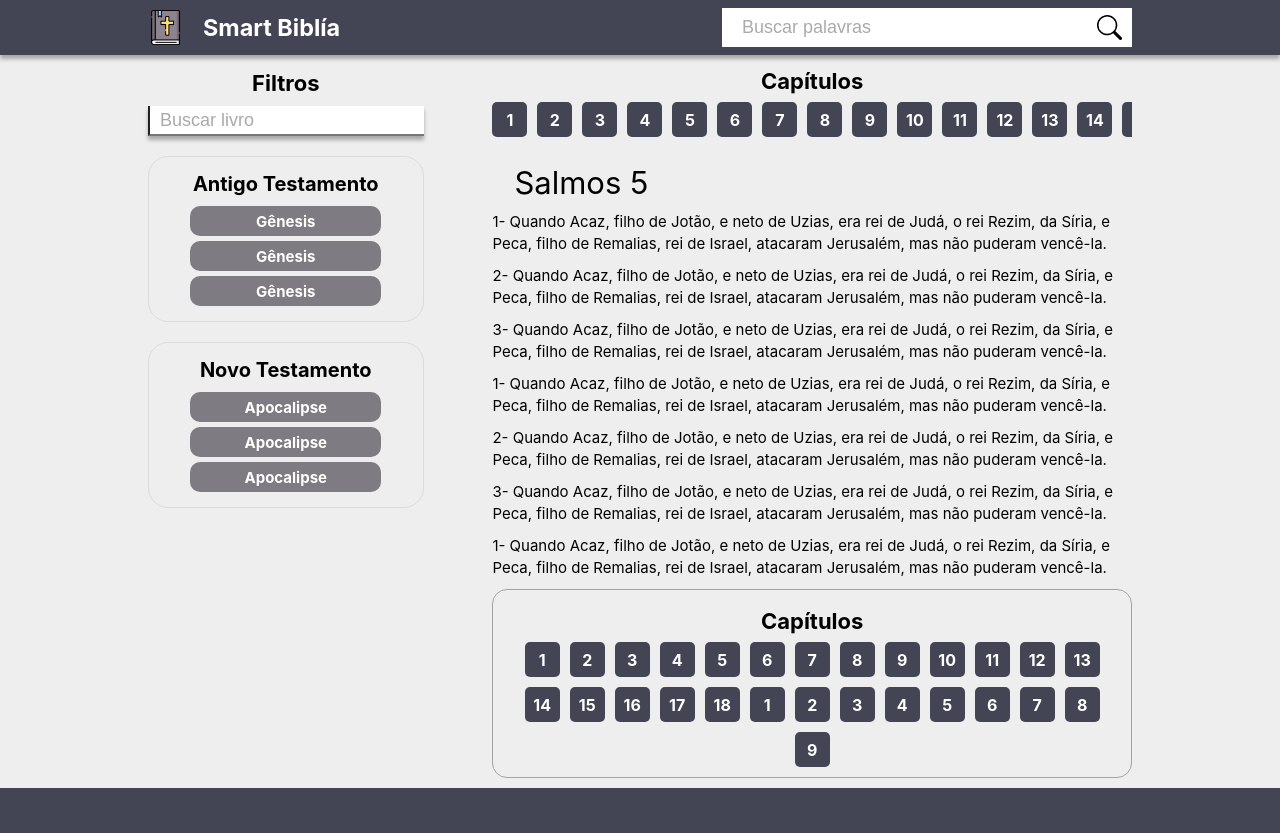
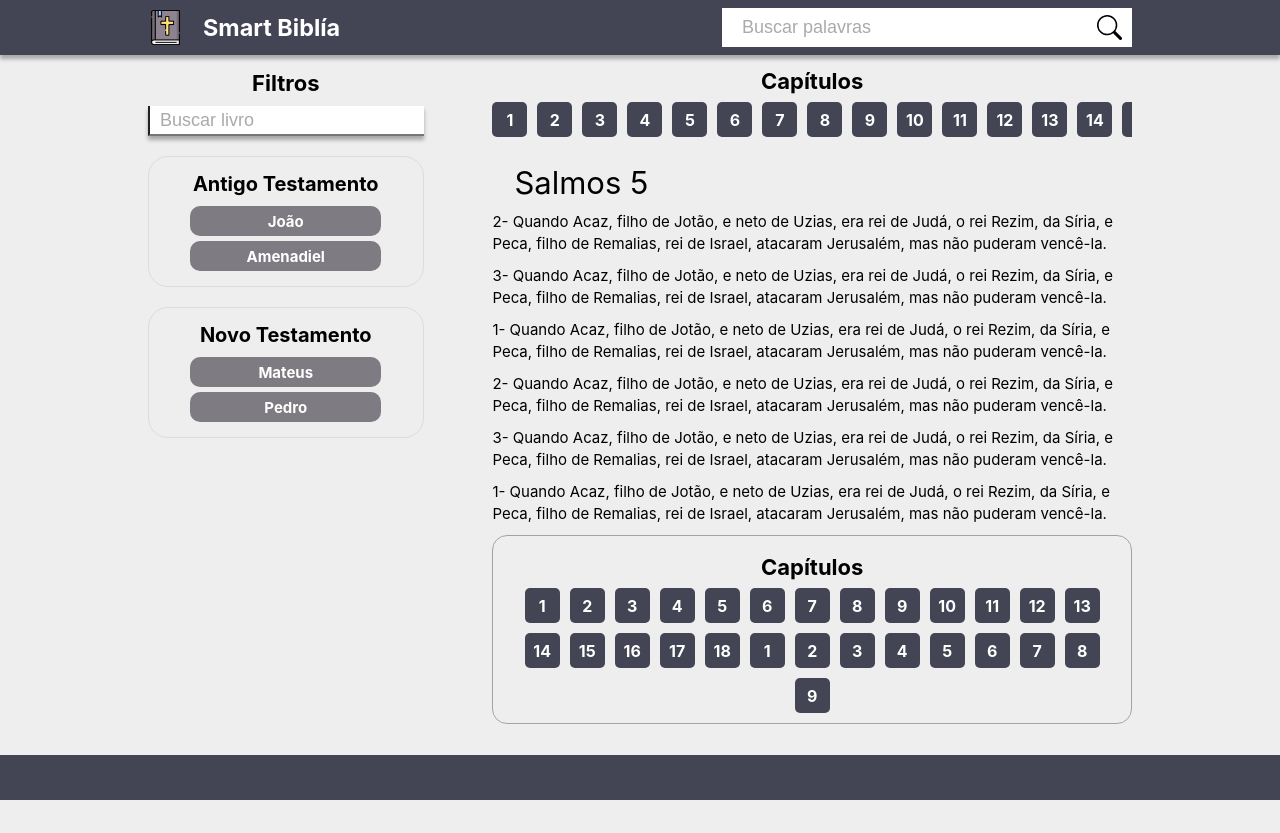
Before and after one commit to gabrielp1999/smart-biblia-nextjs, a Next.js app: page / in a window 1280 px wide. After the commit the page ends 800 px from the top, so only its background shows below. Built offline with nearby package versions, Linux system fonts and the light colour scheme.

Commit message:
iniciando o mock

```diff
--- a/Components/Books/index.jsx
+++ b/Components/Books/index.jsx
@@ -1,8 +1,31 @@
-import React from "react";
+import React, {useState} from "react";
 import * as S from './styles';
 import Link from "next/link";
 
 function Books() {
+
+  const [newTestament, setNewTestament] = useState([
+    {
+      nome: "Mateus",
+      sigla: "MAT",
+    },
+    {
+      nome: "Pedro",
+      sigla: "PED"
+    }
+  ]);
+
+  const [oldTestament, setOldTestament] = useState([
+    {
+      nome: "João",
+      sigla: "JOA",
+    },
+    {
+      nome: "Amenadiel",
+      sigla: "AMN"
+    }
+  ]);
+
   return(
     <S.Wrapper>
       <S.Input placeholder="Buscar livro"/>
@@ -10,30 +33,22 @@ function Books() {
       <S.Testament>
         <S.Title>Antigo Testamento</S.Title>
         <S.Ul>
-          <S.Li>
-            <Link href=''><a className="link">Gênesis</a></Link>
-          </S.Li>
-          <S.Li>
-            <Link href=''><a className="link">Gênesis</a></Link>
-          </S.Li>
-          <S.Li>
-            <Link href=''><a className="link">Gênesis</a></Link>
-          </S.Li>
+
+          {oldTestament.map(book => (
+            <S.Li key={book.sigla}> <Link href='' ><a className="link">{book.nome}</a></Link> </S.Li>
+          ))}
+
         </S.Ul>
       </S.Testament>
 
       <S.Testament>
         <S.Title>Novo Testamento</S.Title>
         <S.Ul>
-          <S.Li>
-            <Link href=''><a className="link">Apocalipse</a></Link>
-          </S.Li>
-          <S.Li>
-            <Link href=''><a className="link">Apocalipse</a></Link>
-          </S.Li>
-          <S.Li>
-            <Link href=''><a className="link">Apocalipse</a></Link>
-          </S.Li>
+
+        {newTestament.map(book => (
+            <S.Li key={book.sigla}> <Link href='' ><a className="link">{book.nome}</a></Link> </S.Li>
+          ))}
+
         </S.Ul>
       </S.Testament>
     </S.Wrapper>
--- a/Components/Container/index.jsx
+++ b/Components/Container/index.jsx
@@ -1,9 +1,11 @@
+import react, { useState } from "react";
 import Sidebar from "../Sidebar";
 import Content from "../Content";
 
 import * as S from './styles';
 
-function Container({ toggleBooks, books, isDesktop}) {
+function Container({ toggleBooks, books, isDesktop }) {
+
   return (
     <S.Wrapper>
       <Sidebar
--- a/Components/HomeComponent/styles.js
+++ b/Components/HomeComponent/styles.js
@@ -4,4 +4,6 @@ export const Wrapper = styled.div`
   display: flex;
   flex-direction: column;
   align-items: flex-start;
-`
+`;
+
+// export const asdasd = styled(Link)``
--- a/Components/PageBook/index.jsx
+++ b/Components/PageBook/index.jsx
@@ -9,7 +9,6 @@ function PageBook() {
     <ChaptersScroll />
     <S.Title>Salmos 5</S.Title>
     <S.Ul>
-      <S.Paragraph>1- Quando Acaz, filho de Jotão, e neto de Uzias, era rei de Judá, o rei Rezim, da Síria, e Peca, filho de Remalias, rei de Israel, atacaram Jerusalém, mas não puderam vencê-la.</S.Paragraph>
       <S.Paragraph>2- Quando Acaz, filho de Jotão, e neto de Uzias, era rei de Judá, o rei Rezim, da Síria, e Peca, filho de Remalias, rei de Israel, atacaram Jerusalém, mas não puderam vencê-la.</S.Paragraph>
       <S.Paragraph>3- Quando Acaz, filho de Jotão, e neto de Uzias, era rei de Judá, o rei Rezim, da Síria, e Peca, filho de Remalias, rei de Israel, atacaram Jerusalém, mas não puderam vencê-la.</S.Paragraph>
       <S.Paragraph>1- Quando Acaz, filho de Jotão, e neto de Uzias, era rei de Judá, o rei Rezim, da Síria, e Peca, filho de Remalias, rei de Israel, atacaram Jerusalém, mas não puderam vencê-la.</S.Paragraph>
```
